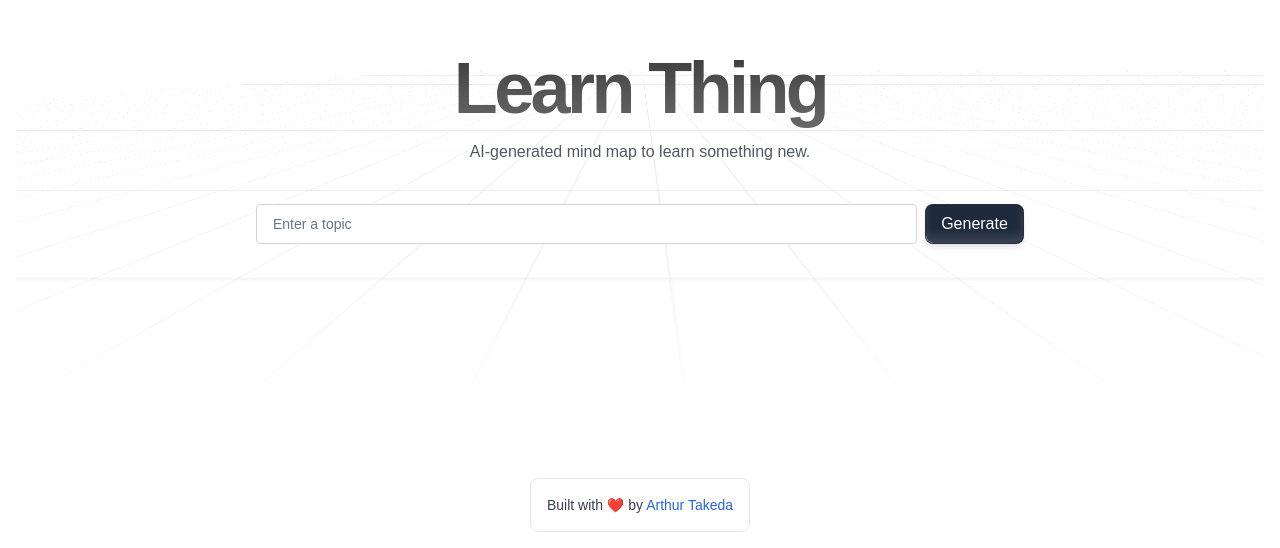
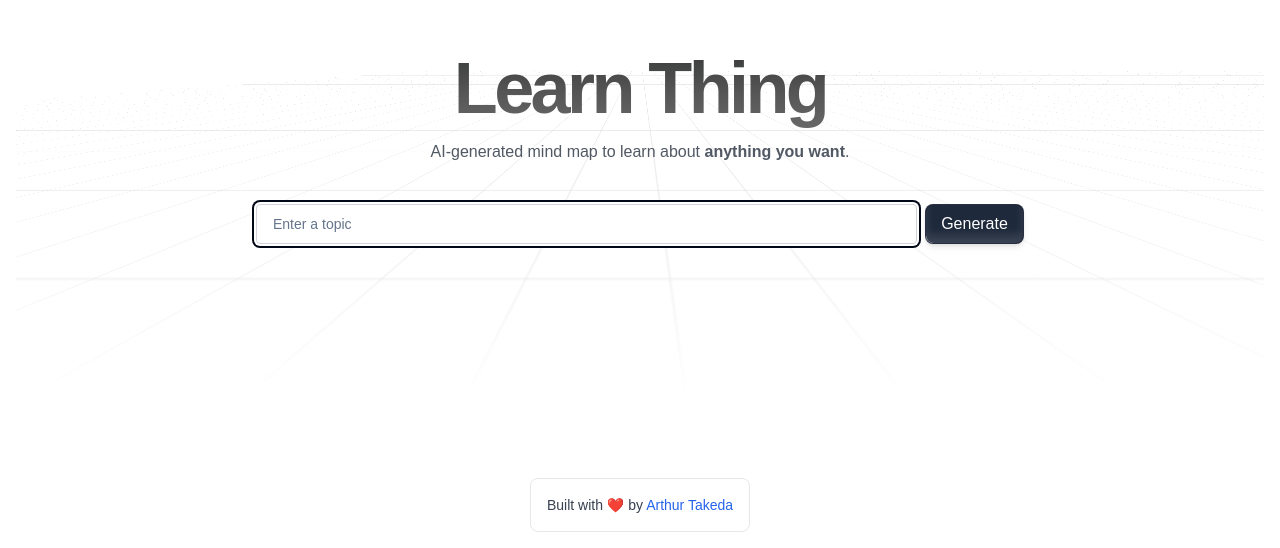
Before and after one commit to wireflo/sparq-deep-learn, a Next.js app: page / in a window 1280 px wide. Shown: the part 252-800 px from the top of the page. Built offline with nearby package versions, Linux system fonts and the light colour scheme.

Commit message:
animations, input autofocus on load

```diff
--- a/app/components/CreateMindMapForm.tsx
+++ b/app/components/CreateMindMapForm.tsx
@@ -1,7 +1,8 @@
+"use client";
+
 import React, { useState } from "react";
 import { Input } from "@/components/ui/input";
 import ShimmerButton from "@/components/ui/shimmer-button";
-import RetroGrid from "@/components/ui/retro-grid";
 
 interface CreateMindMapFormProps {
   onSubmit: (topic: string) => void;
@@ -20,19 +21,12 @@ export default function CreateMindMapForm({
   };
 
   return (
-    <div className="w-full h-full flex flex-col items-center justify-center p-4">
-      <div className="relative flex h-[500px] w-full flex-col items-center justify-center overflow-hidden rounded-lg">
-        <span className="pointer-events-none z-10  whitespace-pre-wrap pb-2 bg-gradient-to-b from-[#3a3b3b] via-[#555555] to-[#6a6a6a] bg-clip-text text-center text-7xl font-bold leading-none tracking-tighter text-transparent">
-          Learn Thing
-        </span>
-        <p className="text-sm mt-2 md:text-base text-gray-800 mb-10 text-center">
-          AI-generated mind map to learn something new.
-        </p>
     <form onSubmit={handleSubmit} className="flex gap-2 w-full max-w-3xl">
       <Input
         type="text"
         value={topic}
         onChange={(e) => setTopic(e.target.value)}
+        autoFocus
         placeholder="Enter a topic"
         className="px-4 py-2 border border-gray-300 rounded z-10"
       />
@@ -40,8 +34,5 @@ export default function CreateMindMapForm({
         Generate
       </ShimmerButton>
     </form>
-        <RetroGrid />
-      </div>
-    </div>
   );
 }
--- /dev/null
+++ b/app/components/Hero.tsx
@@ -0,0 +1,26 @@
+import { motion } from "framer-motion";
+
+const Hero = () => {
+  return (
+    <div className="flex flex-col items-center justify-center">
+      <motion.span
+        initial={{ opacity: 0, y: 20 }}
+        animate={{ opacity: 1, y: 0 }}
+        transition={{ duration: 0.8, ease: "easeOut" }}
+        className="pointer-events-none z-10 whitespace-pre-wrap pb-2 bg-gradient-to-b from-[#3a3b3b] via-[#555555] to-[#6a6a6a] bg-clip-text text-center text-7xl font-bold leading-none tracking-tighter text-transparent"
+      >
+        Learn Thing
+      </motion.span>
+      <motion.p
+        initial={{ opacity: 0 }}
+        animate={{ opacity: 1 }}
+        transition={{ duration: 0.8, delay: 0.3, ease: "easeOut" }}
+        className="text-sm md:text-base text-gray-800 mt-2 text-center"
+      >
+        AI-generated mind map to learn about <strong>anything you want</strong>.
+      </motion.p>
+    </div>
+  );
+};
+
+export default Hero;
--- a/app/components/MindMap.tsx
+++ b/app/components/MindMap.tsx
@@ -26,6 +26,7 @@ import { ExternalLink, Download, PlusSquare } from "lucide-react";
 import { convertToMarkdown, downloadJson } from "@/lib/utils";
 import MindMapLegend from "./MindMapLegend";
 import { motion, AnimatePresence } from "framer-motion";
+import Credits from "./Credits";
 
 interface Link {
   title: string;
@@ -205,6 +206,15 @@ const MindMap: React.FC<{ data: MindMapData | null }> = ({ data }) => {
 
   return (
     <div style={{ width: "100%", height: "100vh" }}>
+      <AnimatePresence>
+        {!isLoading && (
+          <motion.div
+            initial={{ opacity: 0, scale: 0.9 }}
+            animate={{ opacity: 1, scale: 1 }}
+            exit={{ opacity: 0, scale: 0.9 }}
+            transition={{ duration: 0.5, ease: "easeOut" }}
+            style={{ width: "100%", height: "100%" }}
+          >
             <div className="absolute top-4 right-4 z-10 flex gap-2">
               <Button
                 onClick={() => window.location.reload()}
@@ -229,15 +239,6 @@ const MindMap: React.FC<{ data: MindMapData | null }> = ({ data }) => {
                 JSON
               </Button>
             </div>
-      <AnimatePresence>
-        {!isLoading && (
-          <motion.div
-            initial={{ opacity: 0, scale: 0.9 }}
-            animate={{ opacity: 1, scale: 1 }}
-            exit={{ opacity: 0, scale: 0.9 }}
-            transition={{ duration: 0.5, ease: "easeOut" }}
-            style={{ width: "100%", height: "100%" }}
-          >
             <ReactFlow
               nodes={nodes}
               edges={edges}
@@ -257,10 +258,11 @@ const MindMap: React.FC<{ data: MindMapData | null }> = ({ data }) => {
               <Controls showInteractive={false} />
               <MiniMap />
             </ReactFlow>
+            <MindMapLegend />
+            <Credits />
           </motion.div>
         )}
       </AnimatePresence>
-      <MindMapLegend />
       <Sheet open={!!selectedNode} onOpenChange={() => setSelectedNode(null)}>
         <SheetContent className="overflow-y-auto">
           <SheetHeader>
--- a/app/components/MindMapContainer.tsx
+++ b/app/components/MindMapContainer.tsx
@@ -6,6 +6,9 @@ import { useMindMapData } from "../hooks/useMindMapData";
 import { useState, useEffect } from "react";
 import RetroGrid from "@/components/ui/retro-grid";
 import CreateMindMapForm from "@/app/components/CreateMindMapForm";
+import Credits from "./Credits";
+import Hero from "./Hero";
+import { motion } from "framer-motion";
 
 export default function MindMapContainer() {
   const { data, isLoading, error, fetchMindMap } = useMindMapData();
@@ -71,7 +74,26 @@ export default function MindMapContainer() {
   if (error) return <div>Error: {error.message}</div>;
 
   if (!data) {
-    return <CreateMindMapForm onSubmit={fetchMindMap} />;
+    return (
+      <>
+        <div className="w-full h-full flex flex-col items-center justify-center p-4">
+          <div className="relative flex h-[500px] w-full flex-col items-center justify-center overflow-hidden rounded-lg">
+            <Hero />
+            <div className="mt-10 w-full max-w-3xl">
+              <motion.div
+                initial={{ opacity: 0, y: 20 }}
+                animate={{ opacity: 1, y: 0 }}
+                transition={{ duration: 0.8, ease: "easeOut" }}
+              >
+                <CreateMindMapForm onSubmit={fetchMindMap} />
+              </motion.div>
+            </div>
+            <RetroGrid />
+          </div>
+          <Credits />
+        </div>
+      </>
+    );
   }
 
   return (
--- a/app/page.tsx
+++ b/app/page.tsx
@@ -1,16 +1,9 @@
-"use client";
-
-import { Suspense } from "react";
 import MindMapContainer from "./components/MindMapContainer";
-import Credits from "./components/Credits";
 
 export default function Home() {
   return (
     <div className="relative w-full h-screen">
-      <Suspense fallback={<div>Loading mind map...</div>}>
-        <MindMapContainer />
-        <Credits />
-      </Suspense>
+      <MindMapContainer />
     </div>
   );
 }
```
Lines whose indentation alone changed are shown as unchanged.
